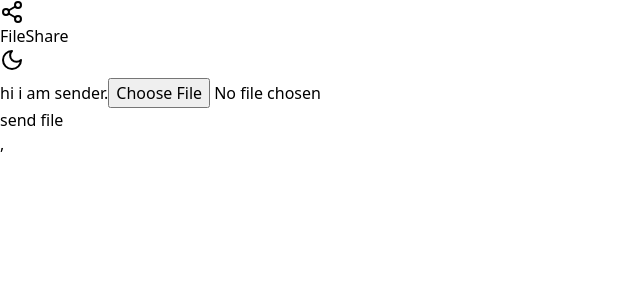
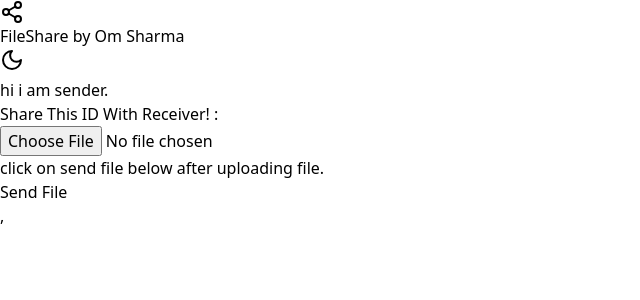
Before and after one commit to OmSharma42306/SimplyShare, a React (Vite) app in the folder frontend/: page /sender in a window 1280 px wide. Shown: the top 300 px of the page, without its empty margins (0-640 px from the left). Built offline with nearby package versions, Linux system fonts and the light colour scheme; no server answers.

Commit message:
added-unique-id-on-frontend-and-some-ui

```diff
--- a/frontend/src/App.tsx
+++ b/frontend/src/App.tsx
@@ -2,10 +2,10 @@ import Sender from './components/Sender';
 import Receiver from './components/Receiver';
 import { Navbar } from './components/Navbar';
 import { Home } from './components/Home';
-import { Routes,Route,useNavigate } from 'react-router-dom';
+import { Routes,Route } from 'react-router-dom';
 import { useState } from 'react';
 function App() {
-  const navigate = useNavigate();
+
   const [darkMode,setDarkMode] = useState(false);
   return (
 
--- a/frontend/src/components/Home.tsx
+++ b/frontend/src/components/Home.tsx
@@ -45,7 +45,11 @@ export function Home({ darkMode }: HomeProps) {
             </p>
           </Link>
         </div>
+
       </div>
+
+
     </div>
+
   );
 }
--- a/frontend/src/components/Navbar.tsx
+++ b/frontend/src/components/Navbar.tsx
@@ -13,7 +13,7 @@ export function Navbar({ darkMode, setDarkMode }: NavbarProps) {
         <div className="flex justify-between h-16 items-center">
           <Link to="/" className={`flex items-center space-x-2 ${darkMode ? 'text-white' : 'text-gray-900'}`}>
             <Share2 className="w-8 h-8" />
-            <span className="text-xl font-bold">FileShare</span>
+            <span className="text-xl font-bold">FileShare by Om Sharma</span>
           </Link>
           <div className="flex items-center space-x-4">
             <button
--- a/frontend/src/components/Sender.tsx
+++ b/frontend/src/components/Sender.tsx
@@ -12,6 +12,15 @@ export default function Sender (){
             socket?.send(JSON.stringify({type : 'createSession'}));
         }
 
+        socket.onmessage = (event) =>{
+            let sessionId;
+        const message = JSON.parse(event.data);
+        if(message.type === 'sessionCreated'){
+            sessionId = message.sessionId;
+            setSessionId(sessionId)
+            console.log("SessionCreated ",sessionId);
+        }
+        }
 
 
         setSocket(socket);
@@ -35,13 +44,7 @@ export default function Sender (){
 
     socket.onmessage = async (event) =>{
         const message = JSON.parse(event.data);
-        let sessionId;
-        console.log("keerti")
-        if(message.type === 'sessionCreated'){
-            sessionId = message.sessionId;
-            setSessionId(sessionId)
-            console.log("SessionCreated ",sessionId);
-        }else if(message.type === 'createAnswer'){
+        if(message.type === 'createAnswer'){
             await pc.setRemoteDescription(message.sdp);
             console.log("setted remote descriptions")
         }else if(message.type === 'iceCandidate'){
@@ -120,6 +123,8 @@ export default function Sender (){
 
     return <div>
         hi i am sender.
+
+        <h1 className="bg-neutral-600">Share This ID With Receiver! : {sessionId}</h1>
         <input type="file" onChange={(e)=>{
             if(e.target.files){
                 setFile(e.target.files?.[0] || null)
@@ -127,7 +132,11 @@ export default function Sender (){
 
         }} />
         <br />
-        <button onClick={startSendingFile} disabled={!file || isConnecting} >{isConnecting ? "Connceting":"send file"}</button>
-        {sessionId && <p>Share this code with the receiver: {sessionId}</p>}
+        <h2>click on send file below after uploading file.</h2>
+        <div className="font-bold bg-slate-400">
+        <button onClick={startSendingFile} disabled={!file || isConnecting} >{isConnecting ? "Connceting":"Send File"}</button>
+        </div>
+
+
     </div>
 }
```
